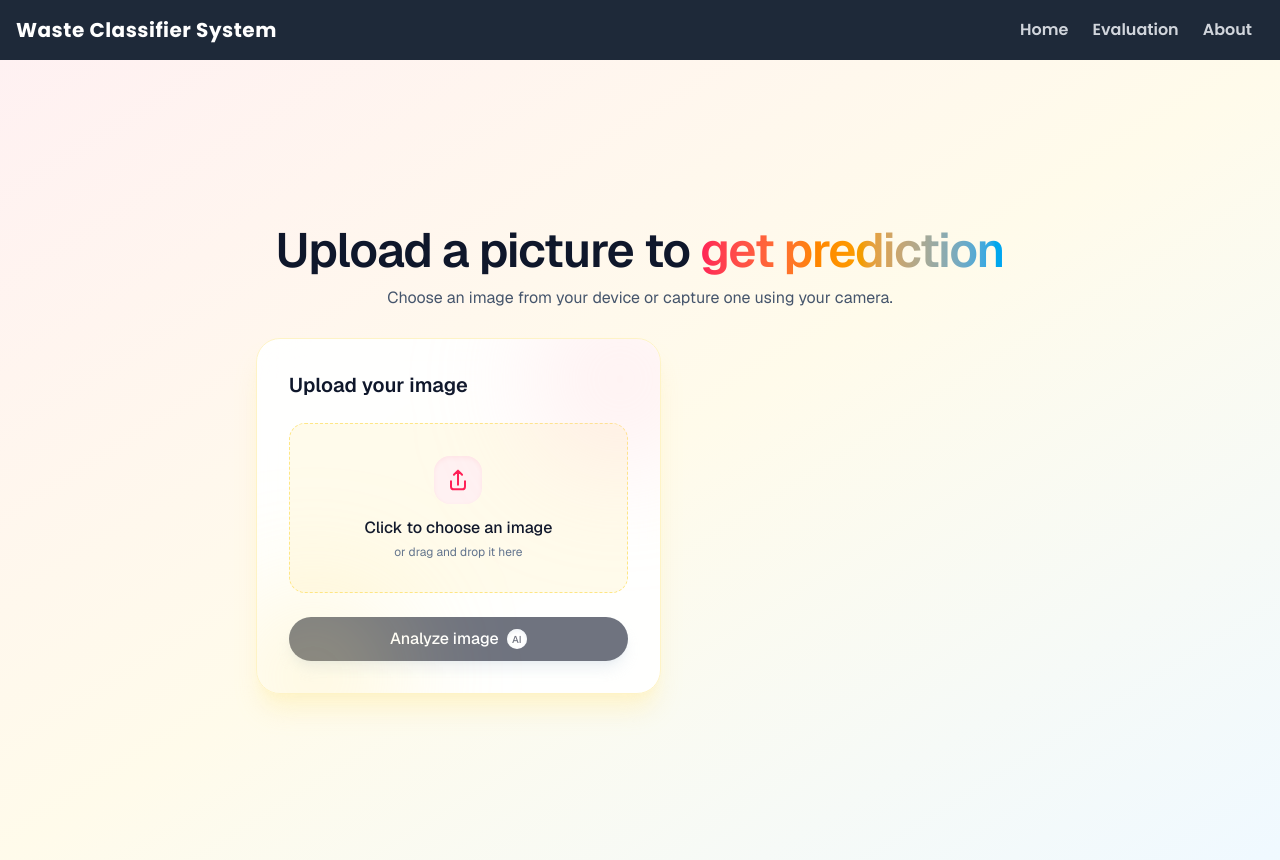
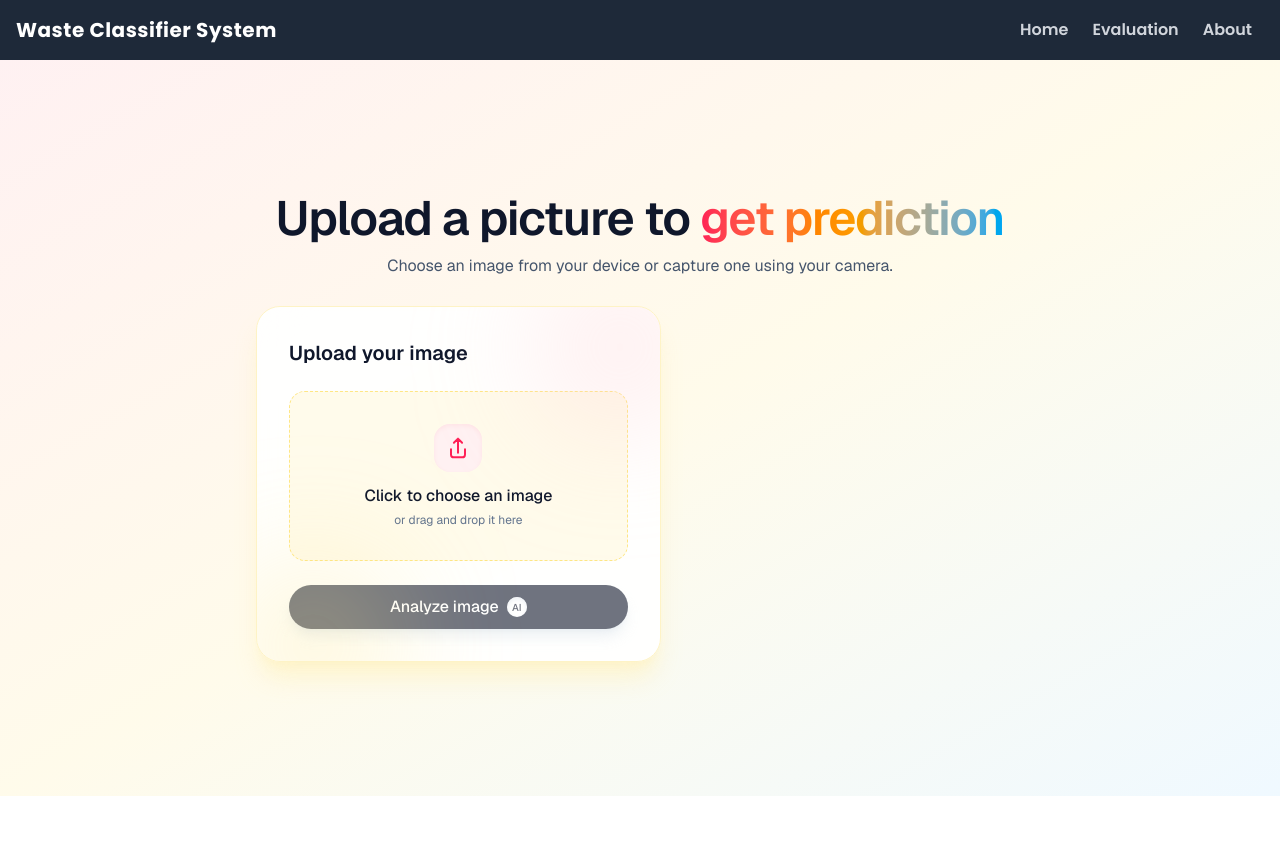
Before and after one commit to pikacoder44/waste-management-classifier, a Next.js app in the folder frontend/: page / in a window 1280 px wide. After the commit the page ends 800 px from the top, so only its background shows below. Built offline with nearby package versions, Linux system fonts and the light colour scheme.

Commit message:
removed scrollbar

```diff
--- a/frontend/app/page.tsx
+++ b/frontend/app/page.tsx
@@ -37,7 +37,7 @@ export default function Home() {
   const hasResult = result && submittedFile;
 
   return (
-    <div className="min-h-screen bg-linear-to-br from-rose-50 via-amber-50 to-sky-50 text-slate-900 flex items-center justify-center px-4 py-10 font-sans">
+    <div className="h-[calc(100vh-4rem)] overflow-hidden bg-linear-to-br from-rose-50 via-amber-50 to-sky-50 text-slate-900 flex items-center justify-center px-4 py-10 font-sans">
       <div className="w-full max-w-3xl">
         <div className="mb-7 text-center space-y-3">
           <h1 className="text-3xl sm:text-4xl md:text-5xl font-semibold tracking-tight">
```
